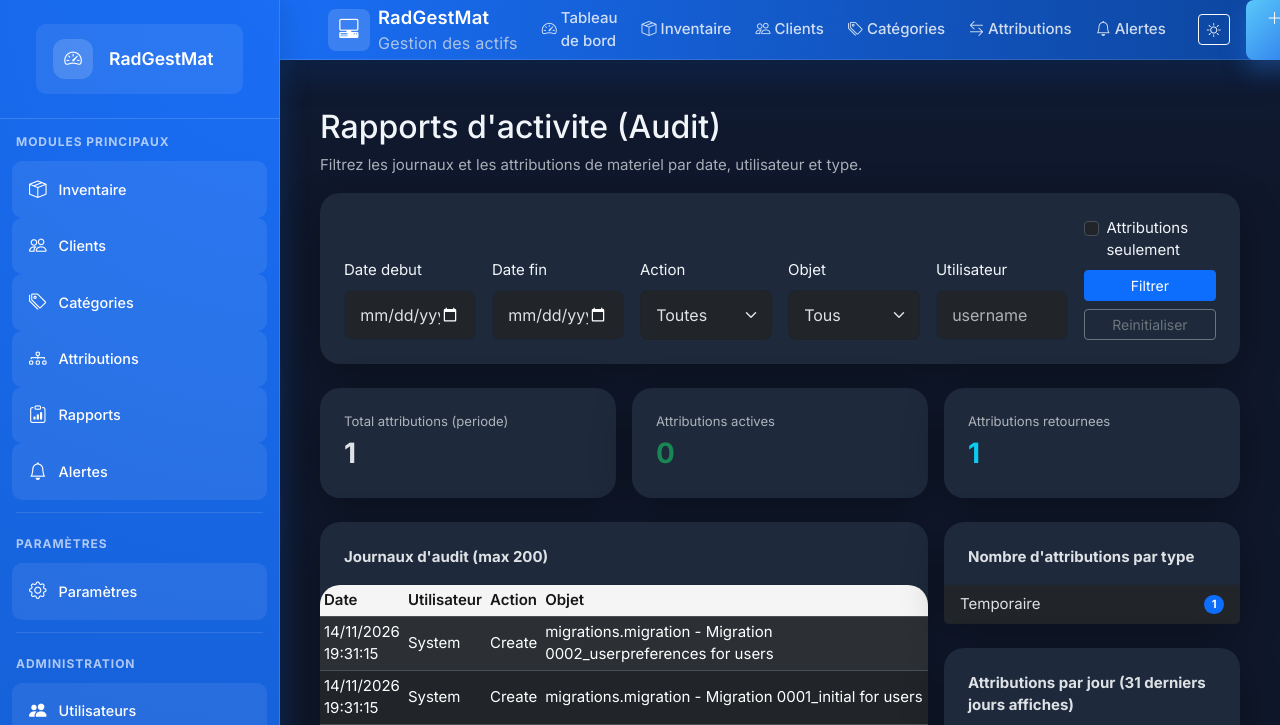
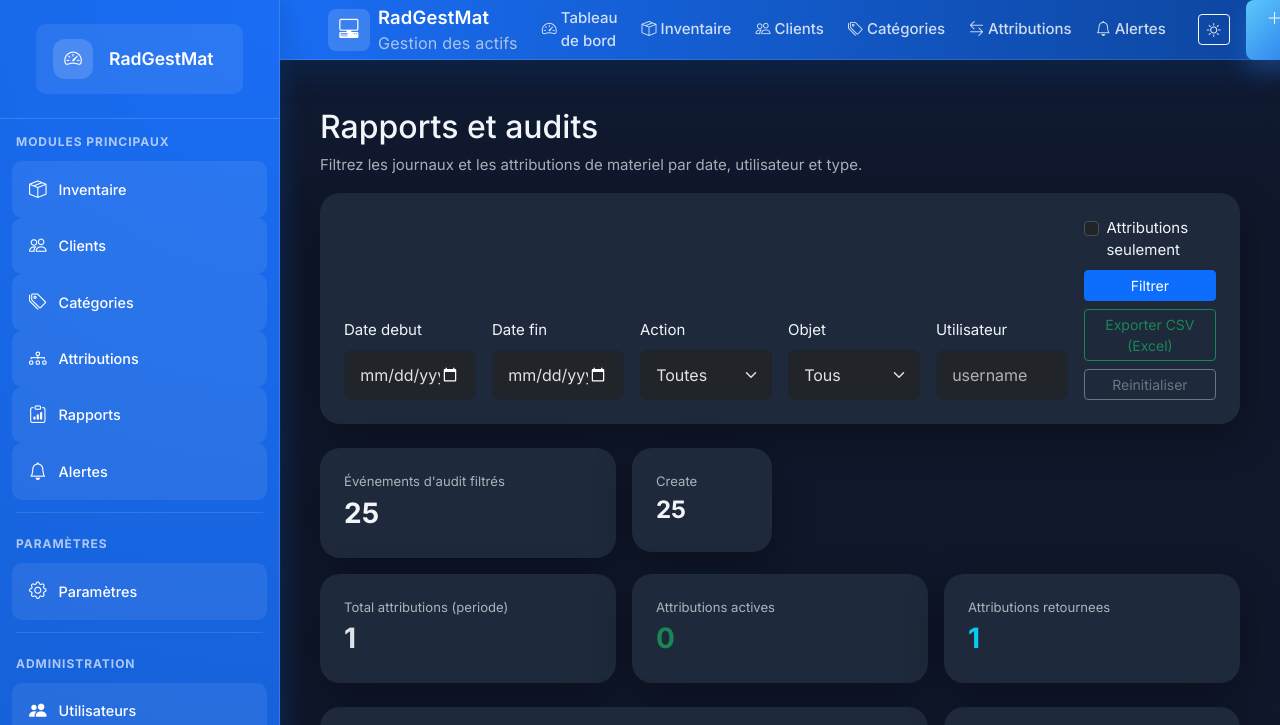
Before and after one commit to BlackGhost99/RadGestMat, a Django app: page /rapports/ in a window 1280 px wide. Shown: the top 725 px of the page. Run offline with Django 4.2, Linux system fonts and the light colour scheme; a user stored in the database is signed in; data comes from the database, SQL or seed files in the repository; tables that the repository leaves empty hold one stand-in row (values such as "Sample post"); some libraries are stand-ins or nearby versions.

Commit message:
Extend audit reports with filtered totals and secure CSV export

```diff
--- a/templates/assets/report_list.html
+++ b/templates/assets/report_list.html
@@ -2,7 +2,7 @@
 {% block title %}Rapports - RadGestMat{% endblock %}
 {% block content %}
 <div class="container py-4">
-  <h2>Rapports d'activite (Audit)</h2>
+  <h2>Rapports et audits</h2>
   <p class="text-muted">Filtrez les journaux et les attributions de materiel par date, utilisateur et type.</p>
 
   <form method="get" class="card card-body mb-4">
@@ -44,12 +44,21 @@
         </div>
         <div class="d-grid gap-2">
           <button type="submit" class="btn btn-primary btn-sm">Filtrer</button>
+          {% if user.is_superuser or request.profil_utilisateur.role == 'SUPER_ADMIN' %}
+          <button type="submit" name="export" value="csv" class="btn btn-outline-success btn-sm">Exporter CSV (Excel)</button>
+          {% endif %}
           <a href="{% url 'assets:report_list' %}" class="btn btn-outline-secondary btn-sm">Reinitialiser</a>
         </div>
       </div>
     </div>
   </form>
 
+  <div class="row g-3 mb-3">
+    <div class="col-12 col-md-4"><div class="card card-body"><div class="small text-muted">Événements d'audit filtrés</div><div class="fs-3 fw-bold">{{ audit_total }}</div></div></div>
+    {% for item in audit_counts %}
+    <div class="col-6 col-md-2"><div class="card card-body"><div class="small text-muted">{% for code, label in action_choices %}{% if code == item.action %}{{ label }}{% endif %}{% endfor %}</div><div class="fs-4 fw-bold">{{ item.total }}</div></div></div>
+    {% endfor %}
+  </div>
   <div class="row g-3 mb-4">
     <div class="col-md-4">
       <div class="card h-100 border-primary">
```
